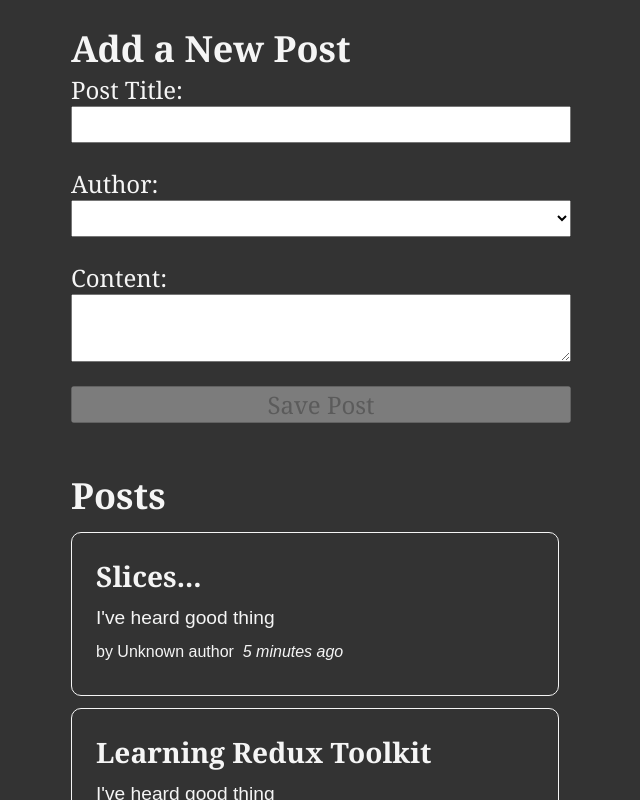
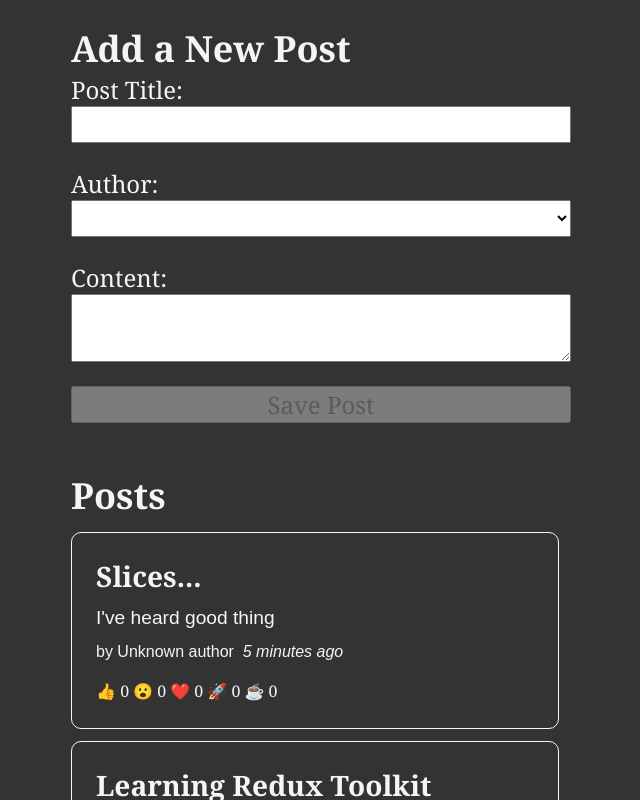
Before and after one commit to parrodiv/02_redux_toolkit_blogposts, a React (Create React App) app: page / in a window 1280 px wide. Shown: the top 800 px of the page, without its empty margins (319-959 px from the left). Built offline with nearby package versions, Linux system fonts and the light colour scheme.

Commit message:
reactionAdded action to postsSlice, ReactionsButtons component, import ReactionsButtons to PostsLists

```diff
--- a/src/features/posts/PostsList.js
+++ b/src/features/posts/PostsList.js
@@ -2,6 +2,7 @@
 import { selectAllPosts } from './postsSlice'
 import PostAuthor from './PostAuthor'
 import TimeAgo from './TimeAgo'
+import ReactionsButtons from './ReactionsButtons'
 
 const PostsList = () => {
   const posts = useSelector(selectAllPosts)
@@ -18,6 +19,7 @@
         <PostAuthor userId={post.userId} />
         <TimeAgo timestamp={post.date} />
       </p>
+      <ReactionsButtons post={post} />
     </article>
   ))
 
--- /dev/null
+++ b/src/features/posts/ReactionsButtons.js
@@ -0,0 +1,33 @@
+import { useDispatch } from 'react-redux'
+import { reactionAdded } from './postsSlice'
+
+const reactionEmoji = {
+  thumbsUp: '👍',
+  wow: '😮',
+  heart: '❤️',
+  rocket: '🚀',
+  coffe: '☕️',
+}
+
+const ReactionsButtons = ({ post }) => {
+  const dispatch = useDispatch()
+
+  const reactionButtons = Object.entries(reactionEmoji).map(([name, emoji]) => {
+    return (
+      <button
+        key={name}
+        type='button'
+        className='reactionButton'
+        onClick={() =>
+          dispatch(reactionAdded({ postId: post.id, reaction: name }))
+        }
+      >
+        {emoji} {post.reactions[name]}
+         {/*emoji e value of specific reaction (0,1,2,3 ecc.) */}
+      </button>
+    )
+  })
+  return <div>{reactionButtons}</div>
+}
+
+export default ReactionsButtons
--- a/src/features/posts/postsSlice.js
+++ b/src/features/posts/postsSlice.js
@@ -7,12 +7,26 @@
     title: 'Learning Redux Toolkit',
     content: "I've heard good thing",
     date: sub(new Date(), { minutes: 10 }).toISOString(),
+    reactions: {
+      thumbsUp: 0,
+      wow: 0,
+      heart: 0,
+      rocket: 0,
+      coffe: 0,
+    },
   },
   {
     id: '2',
     title: 'Slices...',
     content: "I've heard good thing",
     date: sub(new Date(), { minutes: 5 }).toISOString(),
+    reactions: {
+      thumbsUp: 0,
+      wow: 0,
+      heart: 0,
+      rocket: 0,
+      coffe: 0,
+    },
   },
 ]
 
@@ -32,15 +46,29 @@
             content,
             date: new Date().toISOString(),
             userId,
+            reactions: {
+              thumbsUp: 0,
+              wow: 0,
+              heart: 0,
+              rocket: 0,
+              coffe: 0,
+            },
           },
         }
       },
+    },
+    reactionAdded(state, action) {
+      const { postId, reaction } = action.payload
+      const existingPost = state.find((post) => post.id === postId)
+      if (existingPost) {
+        existingPost.reactions[reaction]++
+      }
     },
   },
 })
 
 export const selectAllPosts = (state) => state.posts
 
-export const { postAdded } = postsSlice.actions
+export const { postAdded, reactionAdded } = postsSlice.actions
 
 export default postsSlice.reducer
```
